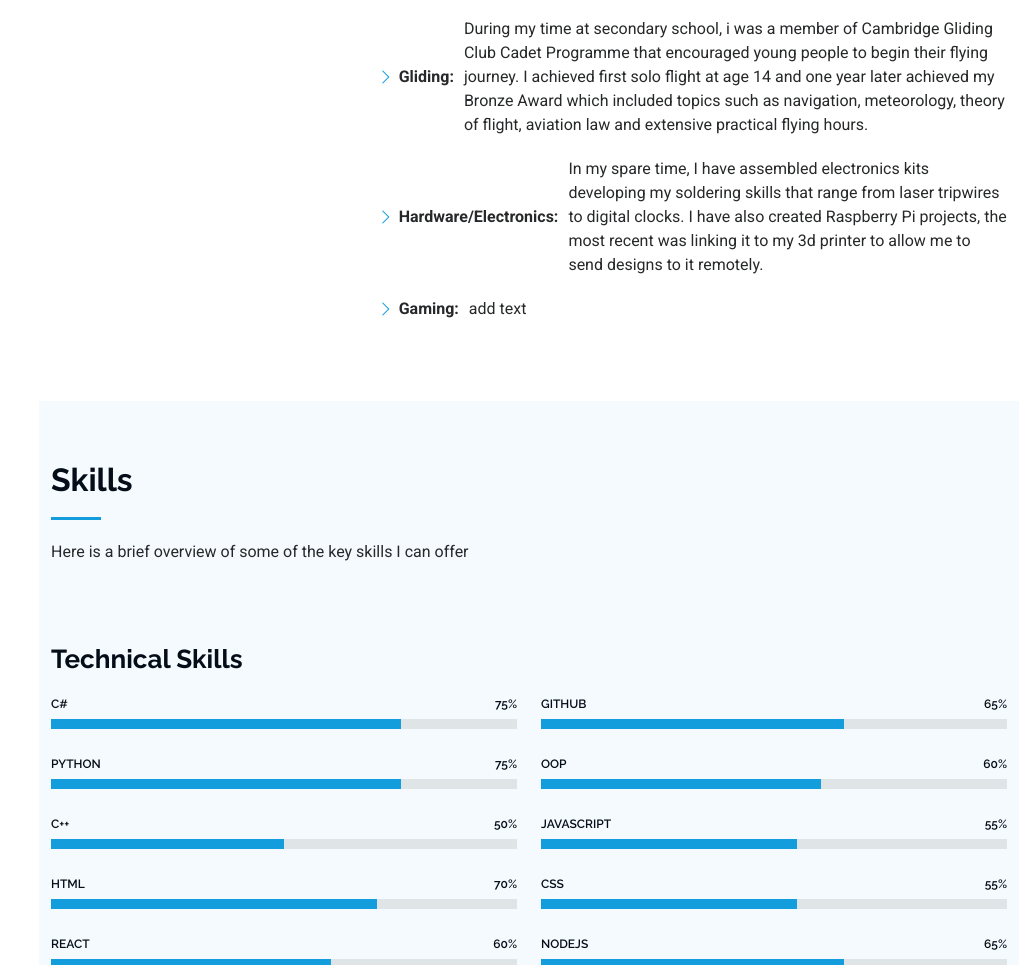
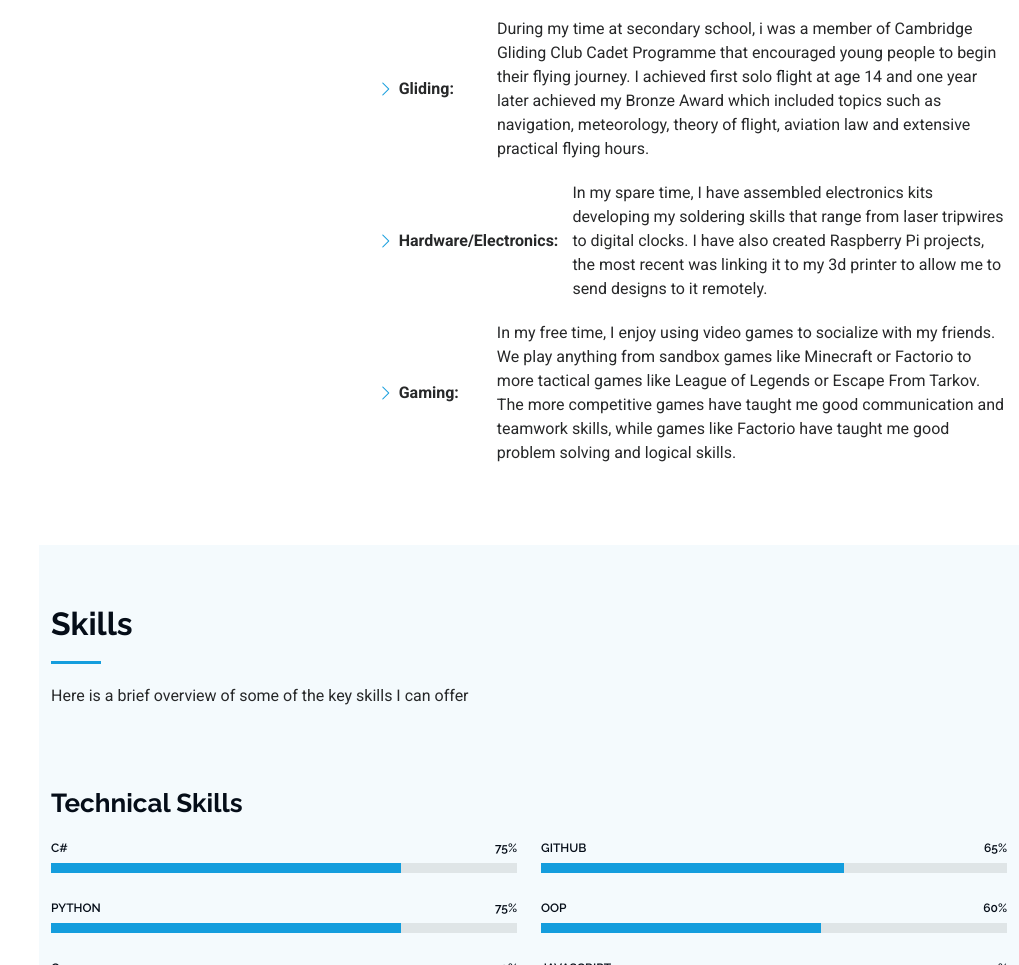
Before and after one commit to hdboshay/Personal-Website, a website with bundled scripts: page public/index.html in a window 1280 px wide. Shown: the part 1393-2358 px from the top of the page, without its empty margins (261-1280 px from the left). Built offline with nearby package versions, Linux system fonts and the light colour scheme; some packages are replaced by stand-ins of ours.

Commit message:
updated about me and hero image

```diff
--- a/public/index.html
+++ b/public/index.html
@@ -98,7 +98,7 @@
     <!-- Hero Section -->
     <section id="hero" class="hero section dark-background">
 
-      <img src="assets/img/background.jpg" alt="" data-aos="fade-in" class="">
+      <img src="assets/img/background-img.jpg" alt="" data-aos="fade-in" class="">
 
       <div class="container" data-aos="fade-up" data-aos-delay="100">
         <h2>Joshua Marsh</h2>
@@ -145,9 +145,9 @@
               Outside work, I have many interests and hobbies...
               <ul>
                 <li><i class="bi bi-chevron-right"></i> <strong>Gymnastics:</strong> I am an ex member of the Huntingdon Gymnastics Club youth A-Squad, where we used to train three times a week alongside many elite level athletes. I may no longer be an active member of the club, however, I still take a strong interest to the sport.</li>
-                <li><i class="bi bi-chevron-right"></i> <strong>Gliding:</strong> During my time at secondary school, i was a member of Cambridge Gliding Club Cadet Programme that encouraged young people to begin their flying journey. I achieved first solo flight at age 14 and one year later achieved my Bronze Award which included topics such as navigation, meteorology, theory of flight, aviation law and extensive practical flying hours.</li>
-                <li><i class="bi bi-chevron-right"></i> <strong>Hardware/Electronics:</strong> In my spare time, I have assembled electronics kits developing my soldering skills that range from laser tripwires to digital clocks. I have also created Raspberry Pi projects, the most recent was linking it to my 3d printer to allow me to send designs to it remotely.</li>
-                <li><i class="bi bi-chevron-right"></i> <strong>Gaming:</strong> add text</li>
+                <li><i class="bi bi-chevron-right"></i> <strong style="padding-right: 33px;">Gliding:</strong> During my time at secondary school, i was a member of Cambridge Gliding Club Cadet Programme that encouraged young people to begin their flying journey. I achieved first solo flight at age 14 and one year later achieved my Bronze Award which included topics such as navigation, meteorology, theory of flight, aviation law and extensive practical flying hours.</li>
+                <li><i class="bi bi-chevron-right"></i> <strong style="padding-right: 4px;">Hardware/Electronics:</strong> In my spare time, I have assembled electronics kits developing my soldering skills that range from laser tripwires to digital clocks. I have also created Raspberry Pi projects, the most recent was linking it to my 3d printer to allow me to send designs to it remotely.</li>
+                <li><i class="bi bi-chevron-right"></i> <strong style="padding-right: 28px;">Gaming:</strong> In my free time, I enjoy using video games to socialize with my friends. We play anything from sandbox games like Minecraft or Factorio to more tactical games like League of Legends or Escape From Tarkov. The more competitive games have taught me good communication and teamwork skills, while games like Factorio have taught me good problem solving and logical skills.</li>
               </ul>
             </p>
           </div>
```
Also changed, not shown: public/assets/img/background-img.jpg (added).
